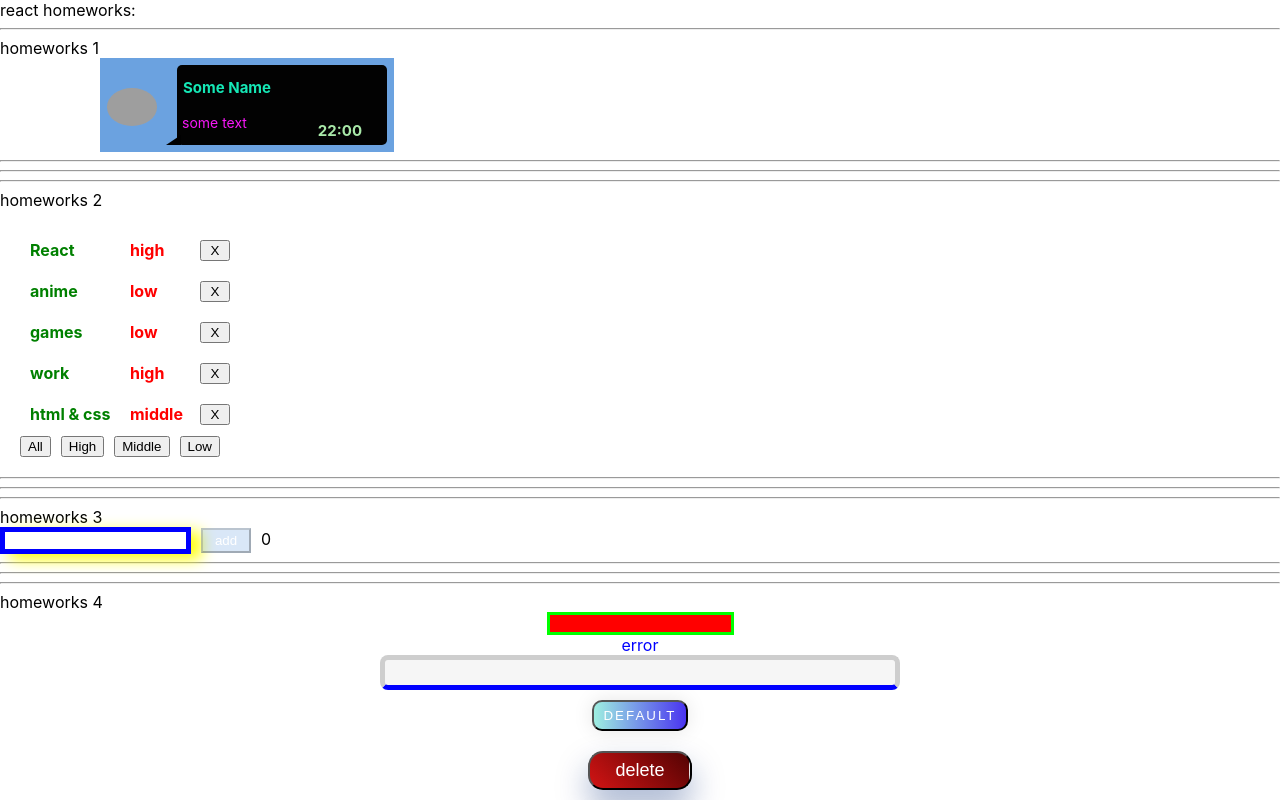
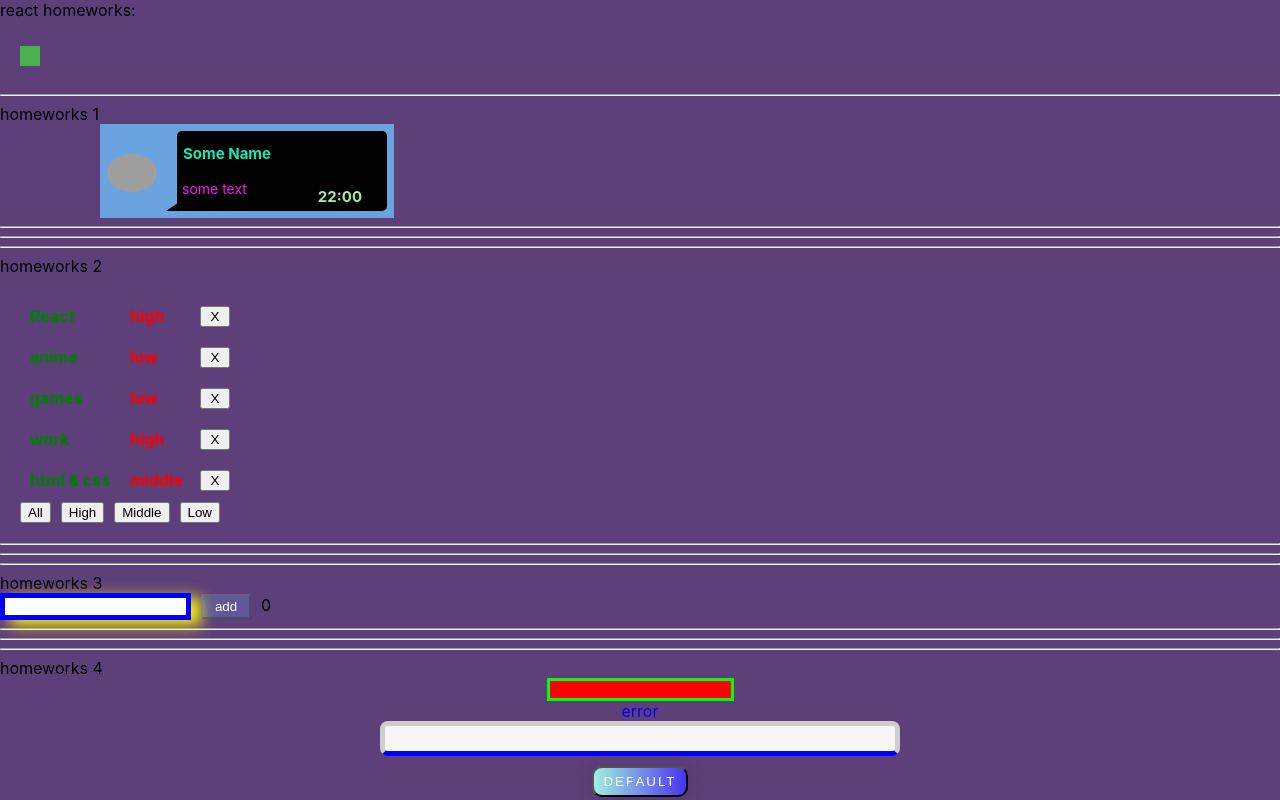
Before and after one commit to PashaTravkin/homeworks-from-Ignat, a React (Create React App) app: page /#/pre-junior in a window 1280 px wide. Shown: the top 800 px of the page. Built offline with nearby package versions, Linux system fonts and the light colour scheme; grey boxes are pictures that could not be loaded.

Commit message:
final HW5

```diff
--- a/package.json
+++ b/package.json
@@ -15,6 +15,7 @@
     "@types/uuid": "^8.3.4",
     "react": "^18.1.0",
     "react-dom": "^18.1.0",
+    "react-router": "^6.3.0",
     "react-router-dom": "^6.3.0",
     "react-scripts": "5.0.1",
     "typescript": "^4.4.2",
--- a/src/index.css
+++ b/src/index.css
@@ -5,6 +5,7 @@ body {
     sans-serif;
     -webkit-font-smoothing: antialiased;
     -moz-osx-font-smoothing: grayscale;
+    background: #5d3f79;
 }
 
 code {
--- a/src/p1-main/m1-ui/u1-app/App.tsx
+++ b/src/p1-main/m1-ui/u1-app/App.tsx
@@ -10,10 +10,10 @@ function App() {
     return (
         <div className={s.App}>
             <div>react homeworks:</div>
-            <HW1/>
-            <HW2/>
-            <HW3/>
-            <HW4/>
+            {/*<HW1/>*/}
+            {/*<HW2/>*/}
+            {/*<HW3/>*/}
+            {/*<HW4/>*/}
             <HW5/>
         </div>
 
--- a/src/p2-homeworks/h5/HW5.tsx
+++ b/src/p2-homeworks/h5/HW5.tsx
@@ -1,6 +1,6 @@
 import React from 'react'
 import Header from './Header'
-import Routes from './Routes'
+import MyRoutes from './Routes'
 import {HashRouter} from "react-router-dom";
 
 function HW5() {
@@ -11,7 +11,7 @@ function HW5() {
 
             <Header/>
 
-            <Routes/>
+            <MyRoutes/>
 
             </HashRouter>
         </div>
--- a/src/p2-homeworks/h5/Header.tsx
+++ b/src/p2-homeworks/h5/Header.tsx
@@ -1,9 +1,17 @@
 import React from 'react'
+import {NavLink} from "react-router-dom";
+import s from "./Heder.module.css"
 
 function Header() {
     return (
-        <div>
-            // add NavLinks
+        <div className={s.headerWrapper}>
+            <button className={s.button}></button>
+            <div className={s.links} >
+                <div><NavLink className={s.link} to={'/pre-junior'}>PreJunior</NavLink></div>
+                <div><NavLink className={s.link} to={'/junior'}>Junior</NavLink></div>
+                <div><NavLink className={s.link} to={'/junior-plus'}>JuniorPlus</NavLink></div>
+            </div>
+            {/*// add NavLinks*/}
 
         </div>
     )
--- /dev/null
+++ b/src/p2-homeworks/h5/Heder.module.css
@@ -0,0 +1,49 @@
+.headerWrapper{
+    position: relative;
+    display: inline-block;
+    margin: 20px 0 20px 20px;
+}
+
+.headerWrapper:hover .links {
+    display: inline-flex;
+}
+
+.headerWrapper:hover .button {
+    background-color: #3e8e41;
+}
+
+
+.button{
+    background-color: #4CAF50;
+    color: white;
+    padding: 10px;
+    font-size: 16px;
+    border: none;
+}
+
+
+.links{
+    display: none;
+    position: absolute;
+    background-color: #f1f1f1;
+    min-width: 160px;
+    box-shadow: 0px 8px 16px 0px rgba(0,0,0,0.2);
+    z-index: 1;
+}
+
+.links a{
+    color: black;
+    padding: 12px 16px;
+    text-decoration: none;
+    display: block;
+}
+
+.links a:hover{
+    background-color: #ddd;
+}
+
+
+
+/*.link{*/
+/*     text-decoration: none;*/
+/* }*/
--- a/src/p2-homeworks/h5/Routes.tsx
+++ b/src/p2-homeworks/h5/Routes.tsx
@@ -1,29 +1,39 @@
 import React from 'react'
+import PreJunior from "./pages/PreJunior";
+import Error404 from "./pages/Error404";
+import {Route, Navigate, Routes} from "react-router-dom";
+import Junior from "./pages/Junior";
+import JuniorPlus from "./pages/JuniorPlus";
 
 export const PATH = {
     PRE_JUNIOR: '/pre-junior',
+    JUNIOR: '/junior',
+    JUNIOR_PLUS: '/junior-plus',
+
     // add paths
 }
 
-function Routes() {
+function MyRoutes() {
     return (
         <div>
             {/*Switch выбирает первый подходящий роут*/}
-            {/*<Switch>*/}
+            <Routes>
 
-            {/*в начале мы попадаем на страницу '/' и переходим сразу на страницу PRE_JUNIOR*/}
-            {/*exact нужен чтоб указать полное совподение (что после '/' ничего не будет)*/}
-            {/*<Route path={'/'} exact render={() => <Redirect to={PATH.PRE_JUNIOR}/>}/>*/}
+                {/*в начале мы попадаем на страницу '/' и переходим сразу на страницу PRE_JUNIOR*/}
+                {/*exact нужен чтоб указать полное совподение (что после '/' ничего не будет)*/}
+                <Route path={'/'} element={<Navigate to={PATH.PRE_JUNIOR}/>}/>
 
-            {/*<Route path={PATH.PRE_JUNIOR} render={() => <PreJunior/>}/>*/}
+                <Route path={PATH.PRE_JUNIOR} element={<PreJunior/>}/>
+                <Route path={PATH.JUNIOR} element={<Junior/>}/>
+                <Route path={PATH.JUNIOR_PLUS} element={<JuniorPlus/>}/>
                 // add routes
 
-            {/*у этого роута нет пути, он отрисуется если пользователь захочет попасть на несуществующую страницу*/}
-            {/*<Route render={() => <Error404/>}/>*/}
+                {/*у этого роута нет пути, он отрисуется если пользователь захочет попасть на несуществующую страницу*/}
+                <Route element={<Error404/>}/>
 
-            {/*</Switch>*/}
+            </Routes>
         </div>
     )
 }
 
-export default Routes
+export default MyRoutes
--- /dev/null
+++ b/src/p2-homeworks/h5/pages/Junior.tsx
@@ -0,0 +1,16 @@
+import React from 'react'
+
+function Junior() {
+    return (
+        <div>
+           <div>There is lessons from 6HW </div>
+            {/*<HW6/>*/}
+
+        </div>
+    )
+}
+
+export default Junior
+
+// сделайте по аналогии пустые страницы джун и джун+
+// туда будут добавляться следующие дз
--- /dev/null
+++ b/src/p2-homeworks/h5/pages/JuniorPlus.tsx
@@ -0,0 +1,18 @@
+import React from 'react'
+import HW1 from '../../h1/HW1'
+import HW2 from '../../h2/HW2'
+import HW3 from '../../h3/HW3'
+import HW4 from '../../h4/HW4'
+
+function JuniorPlus() {
+    return (
+        <div>
+            There is lessons preEnd)
+        </div>
+    )
+}
+
+export default JuniorPlus
+
+// сделайте по аналогии пустые страницы джун и джун+
+// туда будут добавляться следующие дз
```
Also changed, not shown: 2 other files (tests, documents, lock files or other folders).
